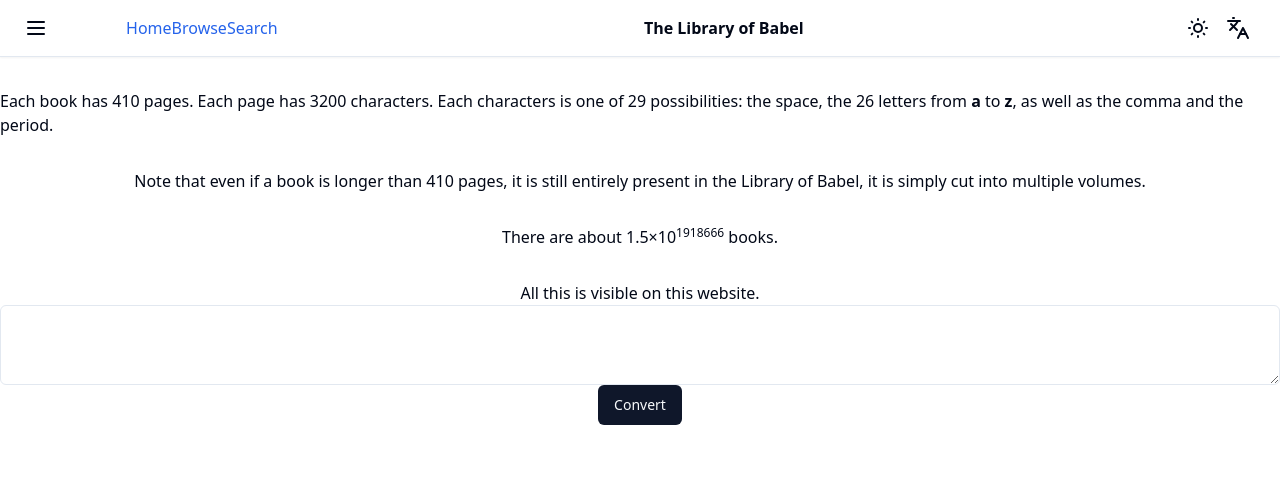
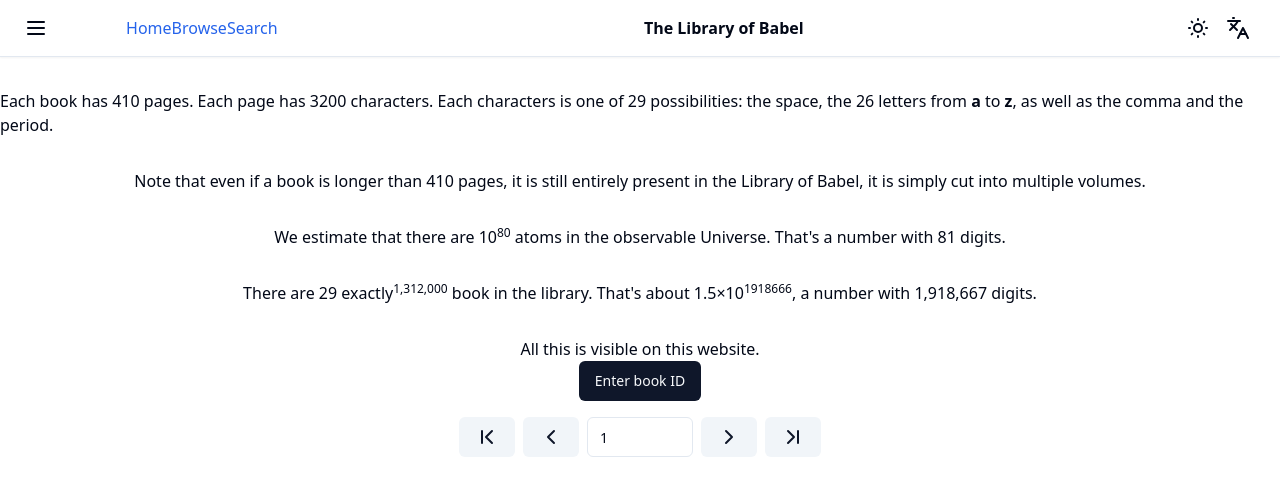
Before and after one commit to Zwyx/library-of-babel, a React (Vite) app: page /browse in a window 1280 px wide. Shown: the top 496 px of the page. Built offline with nearby package versions, Linux system fonts and the light colour scheme.

Commit message:
Sort out the display of spaces and create pagination
We use a middle dot for spaces.

```diff
--- a/src/components/BookPage.tsx
+++ b/src/components/BookPage.tsx
@@ -5,19 +5,33 @@
 
 export type Page = {
 	key: string;
-	number: number;
+	pageNumber: number;
 	lines: Line[];
 };
 
 export type Book = Page[];
 
-export const Page = ({ number, lines }: { number: number; lines: Line[] }) => (
-	<div className="mt-4 flex flex-col items-center">
-		<span>Page {number}/410</span>
+export const Page = ({
+	pageNumber,
+	lines,
+	showPageNumber,
+}: Pick<Page, "pageNumber" | "lines"> & { showPageNumber?: boolean }) => (
+	<div className="mt-4 flex flex-col items-center font-mono">
+		{showPageNumber && <span>Page {pageNumber}/410</span>}
 
-		<div className="max-w-[85ch] rounded border font-mono">
+		<div className="mx-1 break-all rounded-md border p-2">
 			{lines.map(({ chars, key }) => (
-				<div key={key}>{chars}</div>
+				<div key={key} className="max-lg:inline">
+					{chars.split("").map((char, i) =>
+						char === "·" ? (
+							<span key={key + char + i} className="opacity-30">
+								{char}
+							</span>
+						) : (
+							char
+						),
+					)}
+				</div>
 			))}
 		</div>
 	</div>
--- /dev/null
+++ b/src/components/Pagination.tsx
@@ -0,0 +1,95 @@
+import { cn } from "@/lib/utils";
+import {
+	LucideChevronFirst,
+	LucideChevronLast,
+	LucideChevronLeft,
+	LucideChevronRight,
+} from "lucide-react";
+import { useState } from "react";
+import { Button } from "./ui/button";
+import { Input } from "./ui/input";
+
+export const Pagination = ({
+	className,
+	min,
+	max,
+	current,
+	onChange,
+}: {
+	className?: string;
+	min: number;
+	max: number;
+	current: number;
+	onChange: (now: number) => void;
+}) => {
+	const [value, setValue] = useState<string | number>(current);
+
+	return (
+		<div className={cn("flex gap-2", className)}>
+			<Button
+				variant="secondary"
+				onClick={() => {
+					onChange(min);
+					setValue(min);
+				}}
+			>
+				<LucideChevronFirst />
+			</Button>
+
+			<Button
+				variant="secondary"
+				onClick={() => {
+					const newValue = current - 1;
+
+					if (newValue >= min) {
+						onChange(newValue);
+						setValue(newValue);
+					}
+				}}
+			>
+				<LucideChevronLeft />
+			</Button>
+
+			<Input
+				type="number"
+				min={min}
+				max={max}
+				value={value}
+				onChange={(e) => {
+					const rawValue = e.target.value;
+					const int = parseInt(rawValue);
+
+					if (int >= min && int <= max) {
+						onChange(int);
+					}
+
+					setValue(rawValue);
+				}}
+			/>
+
+			<Button
+				variant="secondary"
+				onClick={() => {
+					const newValue = current + 1;
+
+					if (newValue <= max) {
+						onChange(newValue);
+						setValue(newValue);
+					}
+				}}
+			>
+				<LucideChevronRight />
+			</Button>
+
+			<Button
+				variant="secondary"
+				onClick={() => {
+					onChange(max);
+					setValue(max);
+				}}
+			>
+				<LucideChevronLast />
+			</Button>
+		</div>
+	);
+};
--- /dev/null
+++ b/src/components/ui/input.tsx
@@ -0,0 +1,25 @@
+import * as React from "react"
+
+import { cn } from "@/lib/utils"
+
+export interface InputProps
+  extends React.InputHTMLAttributes<HTMLInputElement> {}
+
+const Input = React.forwardRef<HTMLInputElement, InputProps>(
+  ({ className, type, ...props }, ref) => {
+    return (
+      <input
+        type={type}
+        className={cn(
+          "flex h-10 w-full rounded-md border border-input bg-background px-3 py-2 text-sm ring-offset-background file:border-0 file:bg-transparent file:text-sm file:font-medium placeholder:text-muted-foreground focus-visible:outline-none focus-visible:ring-2 focus-visible:ring-ring focus-visible:ring-offset-2 disabled:cursor-not-allowed disabled:opacity-50",
+          className
+        )}
+        ref={ref}
+        {...props}
+      />
+    )
+  }
+)
+Input.displayName = "Input"
+
+export { Input }
--- a/src/pages/Browse.tsx
+++ b/src/pages/Browse.tsx
@@ -1,11 +1,21 @@
 import { Book, Page } from "@/components/BookPage";
+import { Pagination } from "@/components/Pagination";
 import { Button } from "@/components/ui/button";
+import {
+	Dialog,
+	DialogContent,
+	DialogDescription,
+	DialogHeader,
+	DialogTitle,
+	DialogTrigger,
+} from "@/components/ui/dialog";
 import { Textarea } from "@/components/ui/textarea";
 import { useState } from "react";
 
 export const Browse = () => {
 	const [value, setValue] = useState<string>("");
 	const [book, setBook] = useState<Book>([]);
+	const [pageNumber, setPageNumber] = useState<number>(1);
 
 	const toBase81 = (x: bigint): string => {
 		const time = Date.now();
@@ -82,10 +92,10 @@
 		const orig = BigInt(value).toString(29).padStart(1312000, "0");
 
 		const from = "0123456789abcdefghijklmnopqrs";
-		const to = " abcdefghijklmnopqrstuvwxyz,.";
+		const to = "·abcdefghijklmnopqrstuvwxyz,."; // We use a middle dot, because non-breaking spaces don't break (yep), and spaces are collapsed (until `white-space-collapse: break-spaces` is widely supported https://developer.mozilla.org/en-US/docs/Web/CSS/white-space-collapse)
 
 		const result: Book = [];
-		let page: Page = { key: crypto.randomUUID(), lines: [] };
+		let page: Page = { key: crypto.randomUUID(), pageNumber: 1, lines: [] };
 		let chars = "";
 
 		for (let i = 0; i < orig.length; i++) {
@@ -97,7 +107,11 @@
 
 				if ((i + 1) % 3200 === 0) {
 					result.push(page);
-					page = { key: crypto.randomUUID(), lines: [] };
+					page = {
+						key: crypto.randomUUID(),
+						pageNumber: (i + 1) / 3200 + 1,
+						lines: [],
+					};
 				}
 			}
 		}
@@ -122,14 +136,33 @@
 			</div>
 
 			<div className="mt-8">
-				There are about 1.5×10<sup>1918666</sup> books.
+				We estimate that there are 10<sup>80</sup> atoms in the observable
+				Universe. That's a number with 81 digits.
+			</div>
+
+			<div className="mt-8">
+				There are 29 exactly
+				<sup>1,312,000</sup> book in the library. That's about 1.5×10
+				<sup>1918666</sup>, a number with 1,918,667 digits.
 			</div>
 
 			<div className="mt-8">All this is visible on this website.</div>
 
-			<Textarea value={value} onChange={(e) => setValue(e.target.value)} />
+			<Dialog>
+				<DialogTrigger asChild>
+					<Button>Enter book ID</Button>
+				</DialogTrigger>
+				<DialogContent>
+					<DialogHeader>
+						<DialogTitle>Book ID</DialogTitle>
+						<DialogDescription>Enter the book ID</DialogDescription>
+					</DialogHeader>
 
-			<Button onClick={convert}>Convert</Button>
+					<Textarea value={value} onChange={(e) => setValue(e.target.value)} />
+
+					<Button onClick={convert}>Submit</Button>
+				</DialogContent>
+			</Dialog>
 
 			<div className="whitespace-pre-wrap break-words">
 				{/* {BigInt(value).toString(29)} */}
@@ -145,11 +178,25 @@
 				{/* {toBase81(BigInt(value))} */}
 			</div>
 
-			<div className="max-w-[85ch] font-mono">
-				{book.map(({ key, lines }, i) => (
-					<Page key={key} number={i + 1} lines={lines} />
-				))}
-			</div>
+			<Pagination
+				className="my-4"
+				min={1}
+				max={410}
+				current={pageNumber}
+				onChange={setPageNumber}
+			/>
+
+			{!!book.length && (
+				<Page
+					pageNumber={pageNumber}
+					lines={book[pageNumber - 1].lines}
+					// showPageNumber
+				/>
+			)}
+
+			{/* {book.map(({ key, pageNumber, lines }) => (
+				<Page key={key} pageNumber={pageNumber} lines={lines} />
+			))} */}
 		</>
 	);
 };
```
Also changed, not shown: 1 other file (tests, documents, lock files or other folders).
